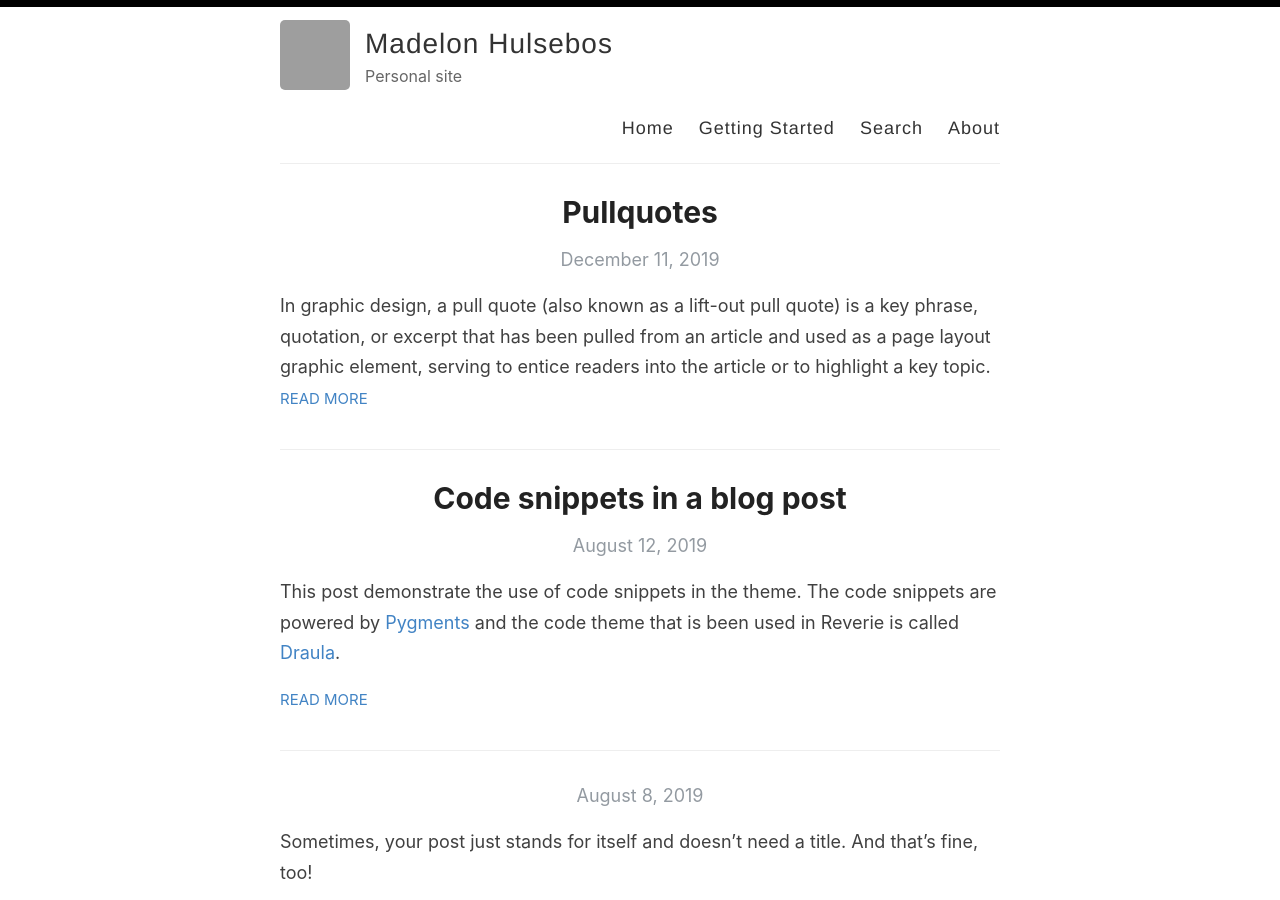
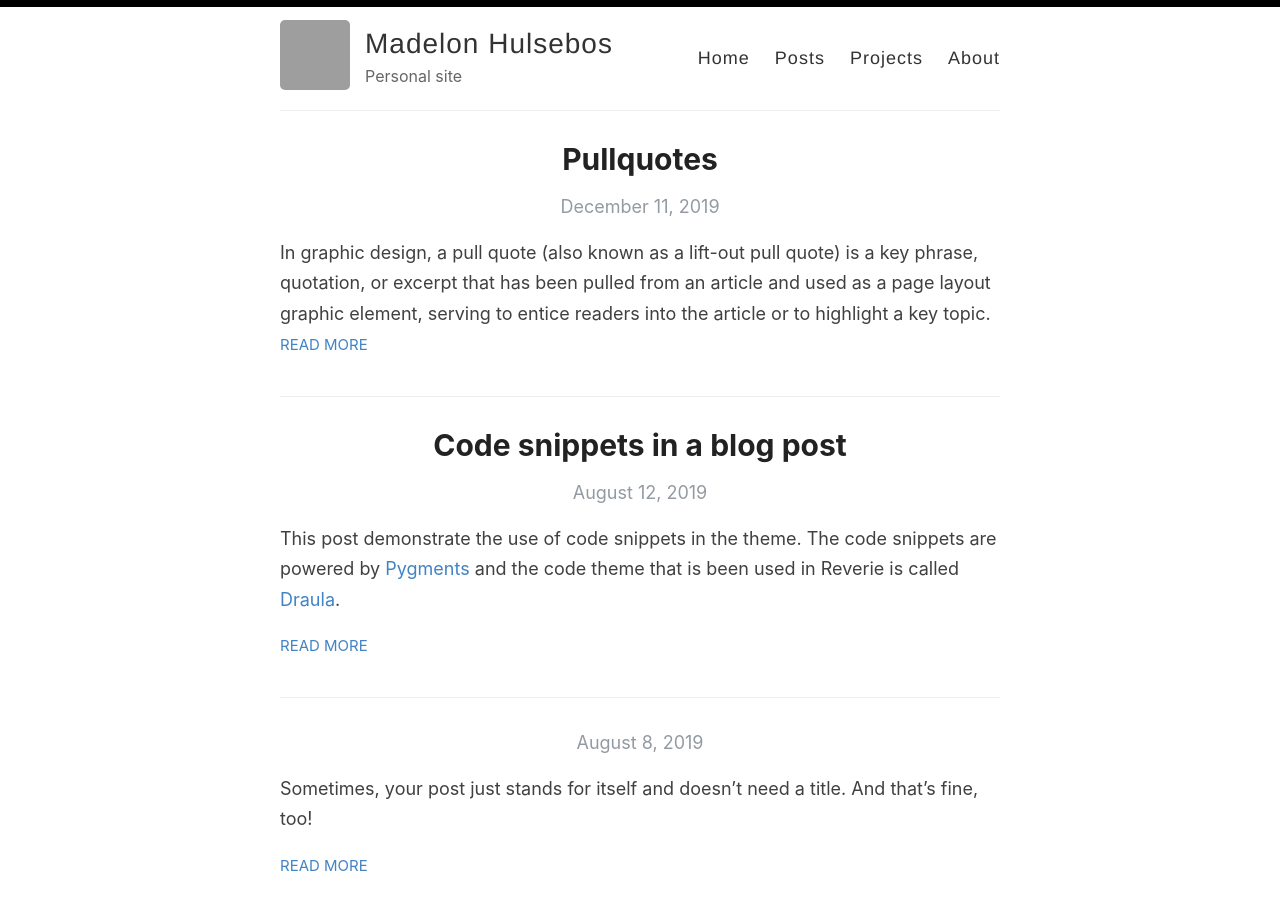
Before and after one commit to madelonhulsebos/madelonhulsebos.github.io, a Jekyll site: the page built from index.html, in a window 1280 px wide and 900 px high. Built offline with Jekyll 4.4.1, drawn with Linux system fonts in a browser that asks for light colours; the list of posts is cut into pages by our own code; grey boxes are pictures that could not be loaded.

Commit message:
Revise navigation.

```diff
--- a/_layouts/default.html
+++ b/_layouts/default.html
@@ -28,8 +28,8 @@
 
             <nav>
               <a href="{{ site.baseurl }}/">Home</a>
-              <a href="{{ site.baseurl }}/posts">Getting Started</a>
-              <a href="{{ site.baseurl }}/projects">Search</a>
+              <a href="{{ site.baseurl }}/posts">Posts</a>
+              <a href="{{ site.baseurl }}/projects">Projects</a>
               <a href="{{ site.baseurl }}/about">About</a>
             </nav>
           </header>
@@ -50,7 +50,5 @@
         </div>
       </div>
     </div>
-
-    {% include analytics.html %}
   </body>
 </html>
```
